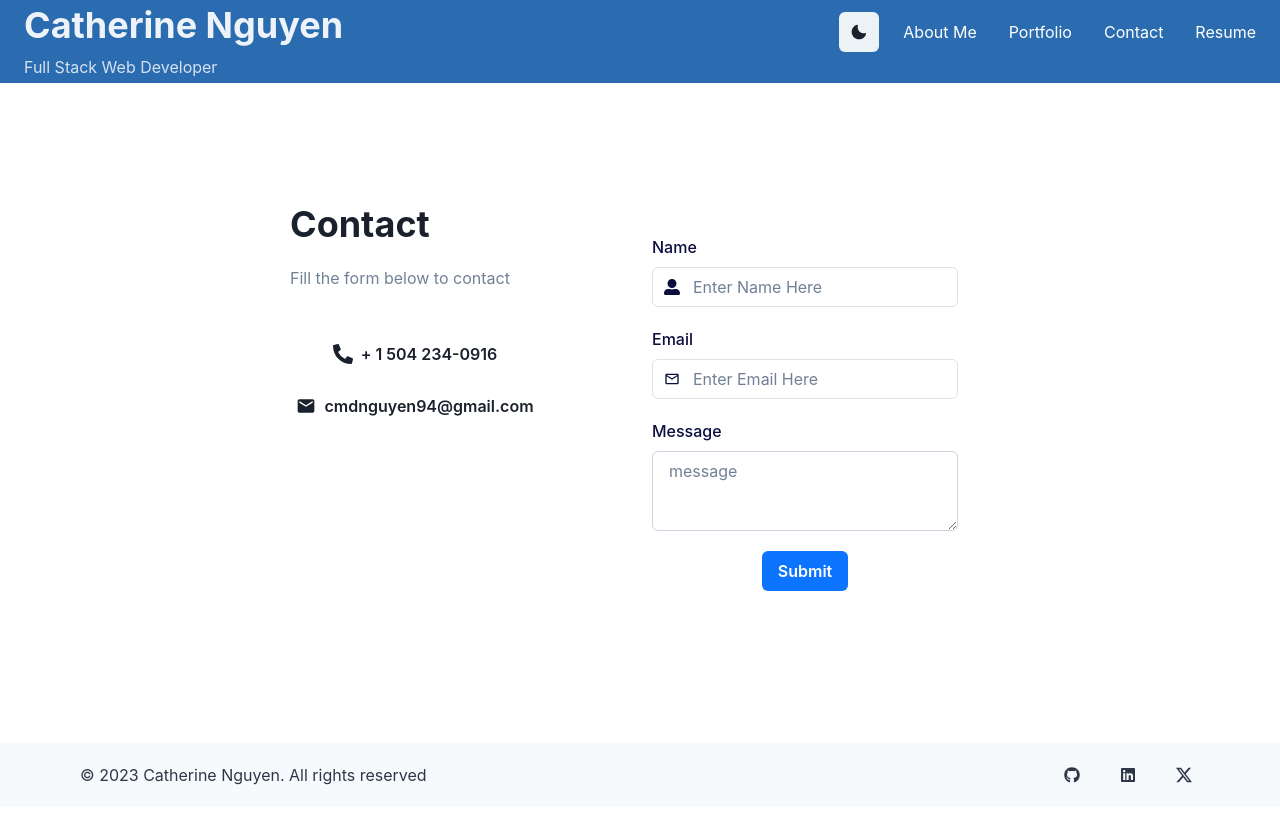
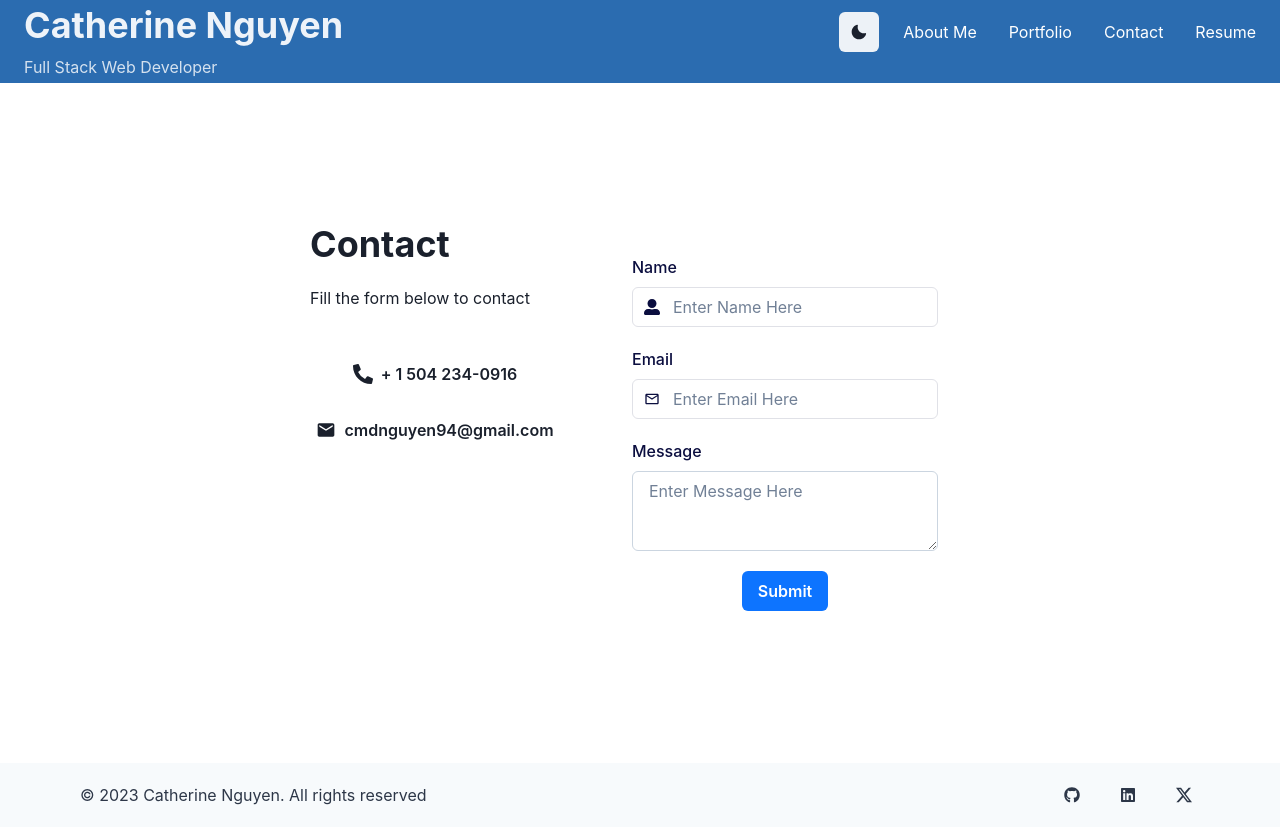
Before and after one commit to cmdnguyen/Portfolio-React, a React (Vite) app: page /contact in a window 1280 px wide. Built offline with nearby package versions, Linux system fonts and the light colour scheme.

Commit message:
Styling fix for contact page

```diff
--- a/src/pages/Contact.jsx
+++ b/src/pages/Contact.jsx
@@ -20,10 +20,8 @@ import {
 
 import { MdEmail, MdOutlineEmail, } from 'react-icons/md'
 import { FaUserAlt, FaPhoneAlt } from 'react-icons/fa'
-import { Formik, Field, Form, useFormik } from 'formik'
+import { useFormik } from 'formik'
 import * as Yup from 'yup'
-
-import { useState } from 'react';
 
 const ContactButton = ({
   children,
@@ -42,7 +40,7 @@ const ContactButton = ({
       justifyContent={'center'}
       as={'a'}
       href={href}
-      _hover={{ border: '2px solid #1C6FEB' }}
+      _hover={{ border: '2px solid white' }}
       leftIcon={leftIcon}
     >
       <VisuallyHidden>{label}</VisuallyHidden>
@@ -70,31 +68,31 @@ export default function Contact() {
       alert(JSON.stringify(values, null, 2));
       actions.resetForm()
     }
-  }
-  )
+  })
 
   return (
-    <Container maxW="full" mt={0} centerContent overflow="hidden">
+    <Container maxW="full" mt={5} centerContent overflow="hidden">
       <Flex>
 
         {/* Contact Box */}
         <Box
+          colorScheme='blue'
           borderRadius="lg"
           m={{ sm: 4, md: 16, lg: 10 }}
           p={{ sm: 5, md: 5, lg: 16 }}>
 
           {/* Left side of the contact box */}
           <Box p={4}>
-            <Wrap spacing={{ base: 20, sm: 3, md: 5, lg: 20 }}>
+            <Wrap spacing={{ base: 10, sm: 3, md: 5, lg: 10 }}>
               <WrapItem>
                 <Box>
                   <Heading>Contact</Heading>
-                  <Text mt={{ sm: 3, md: 3, lg: 5 }} color="gray.500">
+                  <Text my={{ sm: 3, md: 3, lg: 5 }}>
                     Fill the form below to contact
                   </Text>
                   {/* Personal Contact Info */}
-                  <Box py={{ base: 5, sm: 5, md: 8, lg: 10 }}>
-                    <VStack pl={0} spacing={1} alignItems="flex-start">
+                  <Box py={5}>
+                    <VStack>
                       <ContactButton href={'tel:+15042340916'}
                         leftIcon={<FaPhoneAlt size="20px" />}>
                         + 1 504 234-0916
@@ -116,6 +114,8 @@ export default function Contact() {
                 <Box bg="white" borderRadius="lg">
                   <Box m={8} color="#0B0E3F">
                     <VStack as='form' spacing={5} onSubmit={formik.handleSubmit}>
+
+                      {/* Name Field for submission */}
                       <FormControl isInvalid={formik.errors.submitName && formik.touched.submitName}>
                         <FormLabel>Name</FormLabel>
                         <InputGroup borderColor="#E0E1E7">
@@ -133,6 +133,7 @@ export default function Contact() {
                         <FormErrorMessage>{formik.errors.submitName}</FormErrorMessage>
                       </FormControl>
 
+                      {/* Email field for submission */}
                       <FormControl isInvalid={formik.errors.submitEmail && formik.touched.submitEmail}>
                         <FormLabel>Email</FormLabel>
                         <InputGroup borderColor="#E0E1E7">
@@ -152,6 +153,7 @@ export default function Contact() {
                         <FormErrorMessage>{formik.errors.submitEmail}</FormErrorMessage>
                       </FormControl>
 
+                      {/* Message Field for submission */}
                       <FormControl isInvalid={formik.errors.submitMessage && formik.touched.submitMessage}>
                         <FormLabel>Message</FormLabel>
                         <Textarea
@@ -161,7 +163,7 @@ export default function Contact() {
                           _hover={{
                             borderRadius: 'gray.300',
                           }}
-                          placeholder="message"
+                          placeholder="Enter Message Here"
                           onChange={formik.handleChange}
                           value={formik.values.message}
                           onBlur={formik.handleBlur}
```
